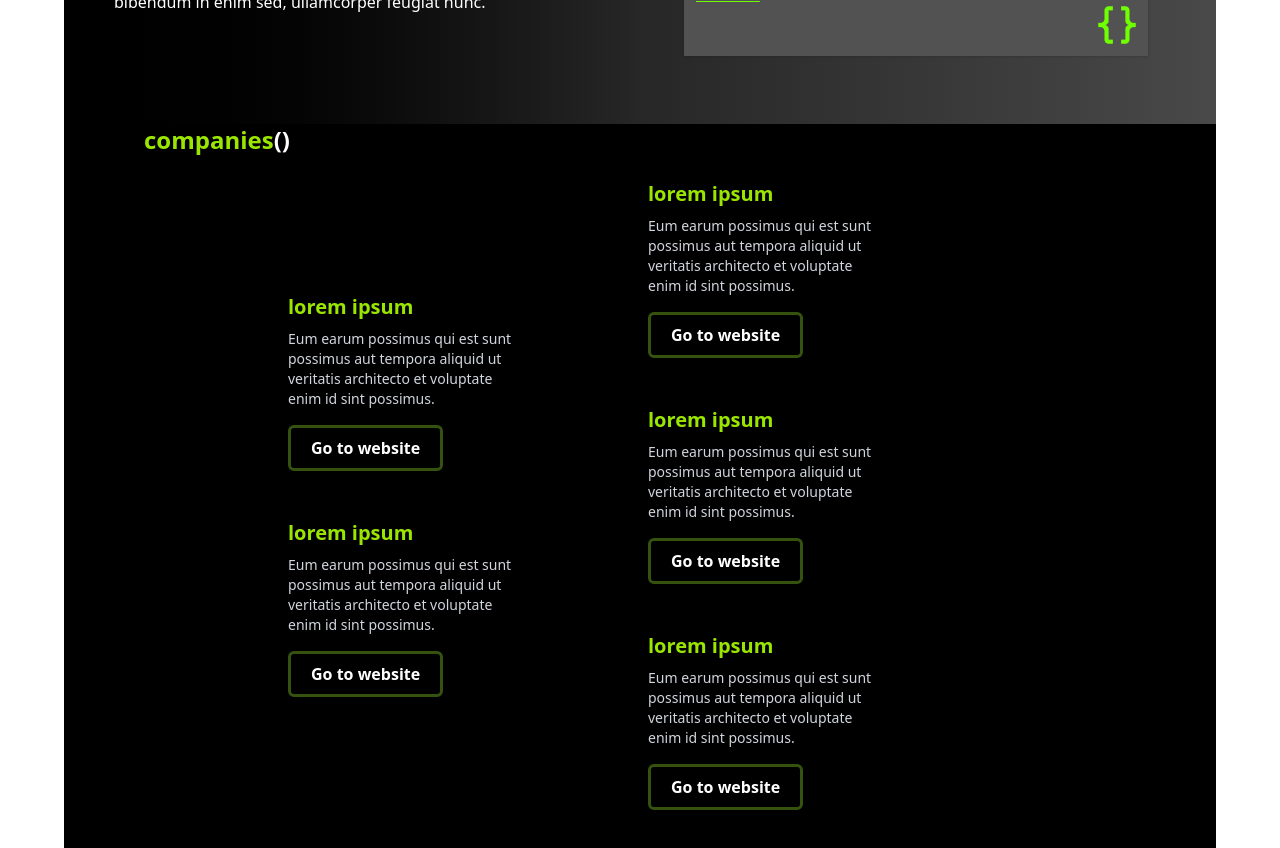
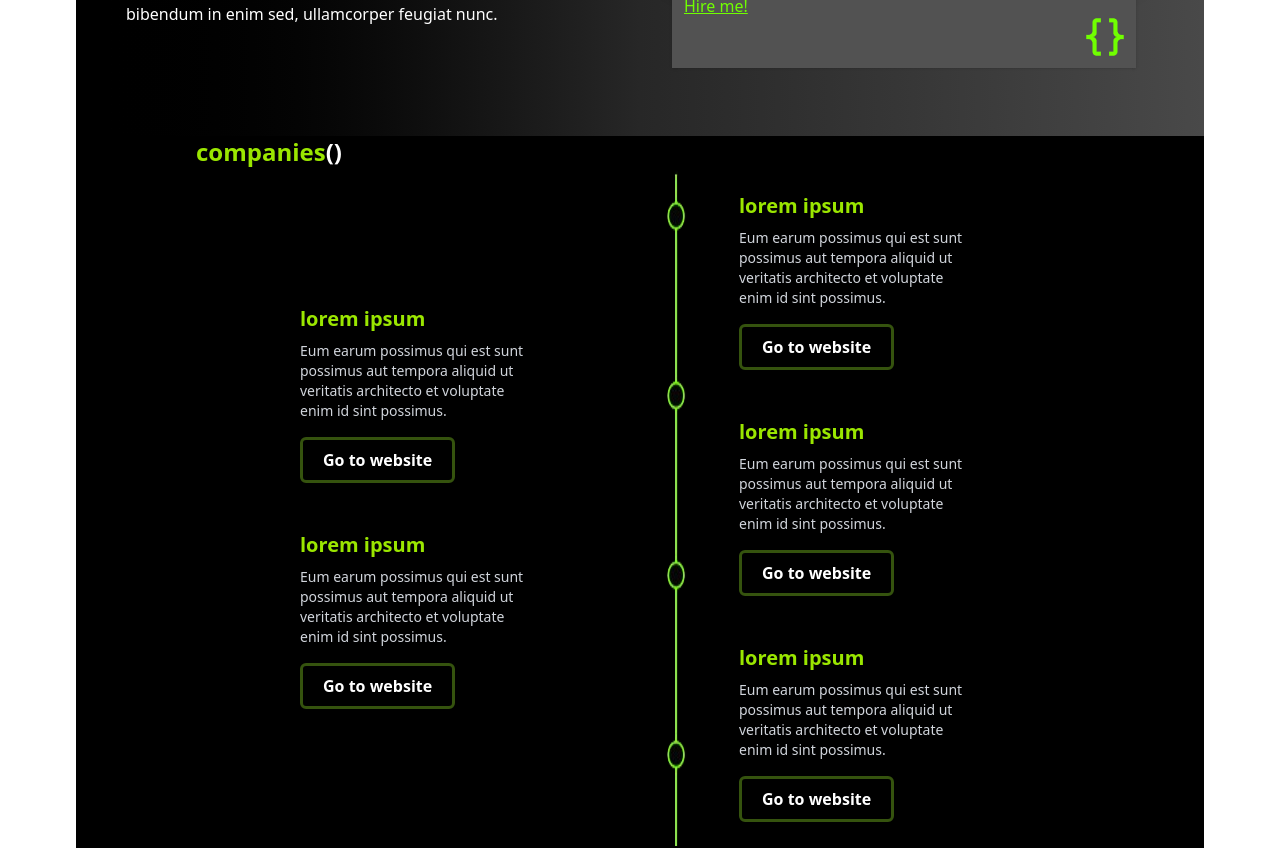
Before and after one commit to mwenaro/gomycode-react-ts-fullstack-dev-portfolio, a React (Vite) app: page / in a window 1280 px wide. Shown: the part 1040-1888 px from the top of the page. Built offline with nearby package versions, Linux system fonts and the light colour scheme.

Commit message:
added mobile responsiveness

```diff
--- a/src/App.tsx
+++ b/src/App.tsx
@@ -1,19 +1,19 @@
 import { AboutSection } from "./components/AboutSection";
+import { CompanySection } from "./components/company/CompanySection";
 import { HeroSection } from "./components/hero/HeroSection";
 
-import { Companies } from "./components/Companies";
 import { ProjectSection } from "./components/ProjectSection";
 
 export default function App() {
   return (
-    <div className="max-w-6xl mx-auto">
+    <div className="max-w-6xl mx-auto p-3">
       {/* header section */}
       <HeroSection />
 
       {/* About */}
       <AboutSection />
       {/* Companies section */}
-      <Companies />
+      <CompanySection />
       {/* Projects */}
       <ProjectSection />
     </div>
--- a/src/components/Companies.tsx
+++ /dev/null
@@ -1,39 +0,0 @@
-import { CompanyCard } from "./CompanyCard";
-
-export function Companies() {
-  return (
-    <section className="min-h-screen bg-black text-white max-w-[1728px] mx-auto px-6 md:px-20 ">
-      {/* Title */}
-      <div>
-        <h2 className="text-lime-400 text-2xl font-semibold font-roboto mt-">
-          companies<span className="text-white">()</span>
-        </h2>
-      {/* Companies cards */}
-      <div className="flex flex-row flex-wrap ml-30">
-
-        {/*Left  Section */}
-        <div className="flex flex-col justify-center mr-20">
-        {/* 1st company */}
-        <CompanyCard />
-
-                {/* 2nd company */}
-        <CompanyCard />
-        </div>
-
-        {/*Right section */}
-        <div className="flex flex-col">
-                {/* 3rd company */}
-        <CompanyCard />
-
-                {/* 4th company */}
-        <CompanyCard />
-
-                {/* 5th company */}
-        <CompanyCard />
-        </div>
-      </div>
-      </div>
-
-    </section>
-  );
-}
--- a/src/components/CompanyCard.tsx
+++ b/src/components/company/CompanyCard.tsx
@@ -1,7 +1,7 @@
 
 export function CompanyCard() {
   return (
-    <div className="bg-900 p-6 shadow-md w-full md:w-[280px]">
+    <div className="p-6 shadow-md w-full md:w-[280px]">
       <h3 className="text-lime-400 text-xl font-semibold mb-2">lorem ipsum</h3>
       <p className="text-sm text-gray-300 mb-4"> Eum earum possimus qui est sunt possimus aut tempora aliquid ut
             veritatis architecto et voluptate enim id sint possimus.</p>
--- /dev/null
+++ b/src/components/company/CompanySection.tsx
@@ -0,0 +1,40 @@
+import { CompanyCard } from "./CompanyCard";
+
+export function CompanySection() {
+  return (
+    <section className="min-h-screen bg-black text-white mx-auto md:px-20 ">
+      {/* Title */}
+      <div>
+        <h2 className="text-lime-400 text-2xl font-semibold font-roboto px-10">
+          companies<span className="text-white">()</span>
+        </h2>
+        {/* Companies cards */}
+        <div className="flex flex-row flex-wrap md:ml-30">
+          {/*Left  Section */}
+          <div className="flex flex-col justify-center md:mr-20">
+            {/* 1st company */}
+            <CompanyCard />
+
+            {/* 2nd company */}
+            <CompanyCard />
+          </div>
+          {/*Middle section */}
+          <div className="hidden md:flex">
+            <img className="h-full" src="/midline.png" alt="" />
+          </div>
+          {/*Right section */}
+          <div className="flex flex-col">
+            {/* 3rd company */}
+            <CompanyCard />
+
+            {/* 4th company */}
+            <CompanyCard />
+
+            {/* 5th company */}
+            <CompanyCard />
+          </div>
+        </div>
+      </div>
+    </section>
+  );
+}
```
Also changed, not shown: public/midline.png (added).
